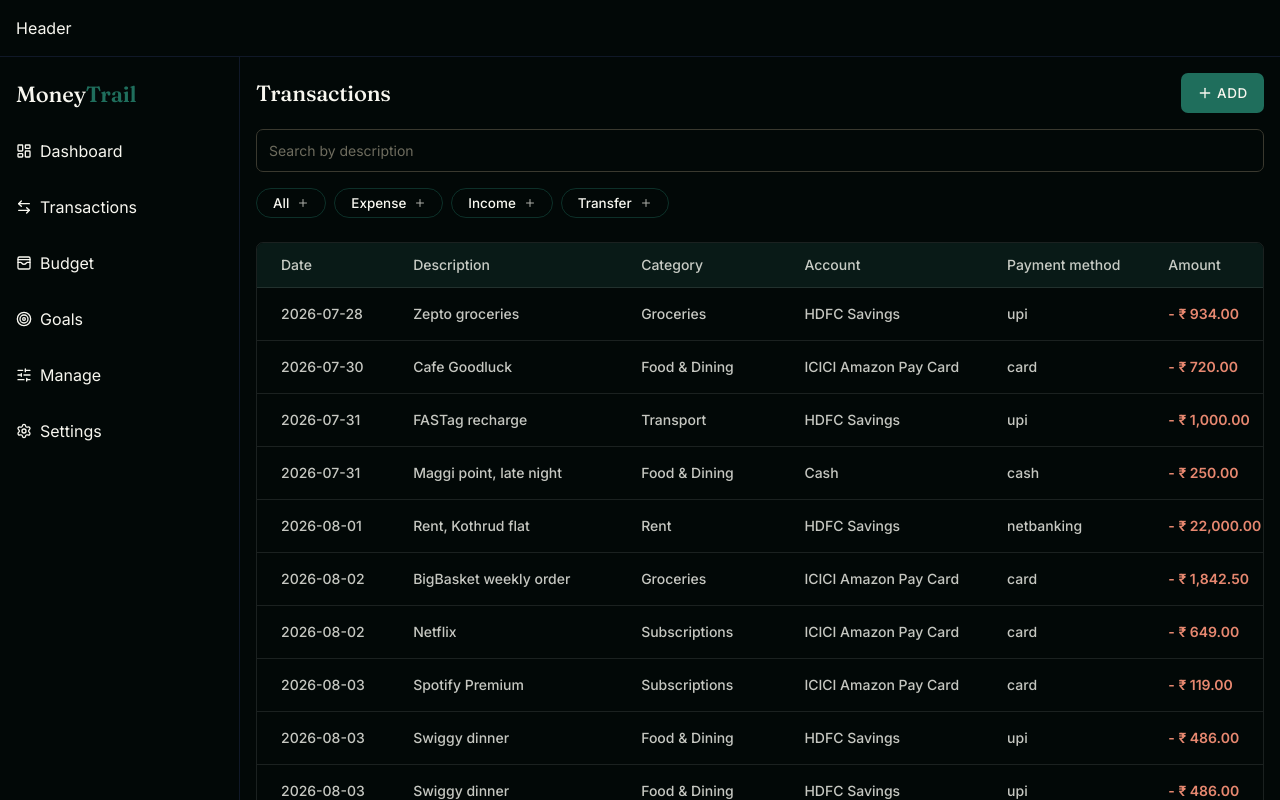
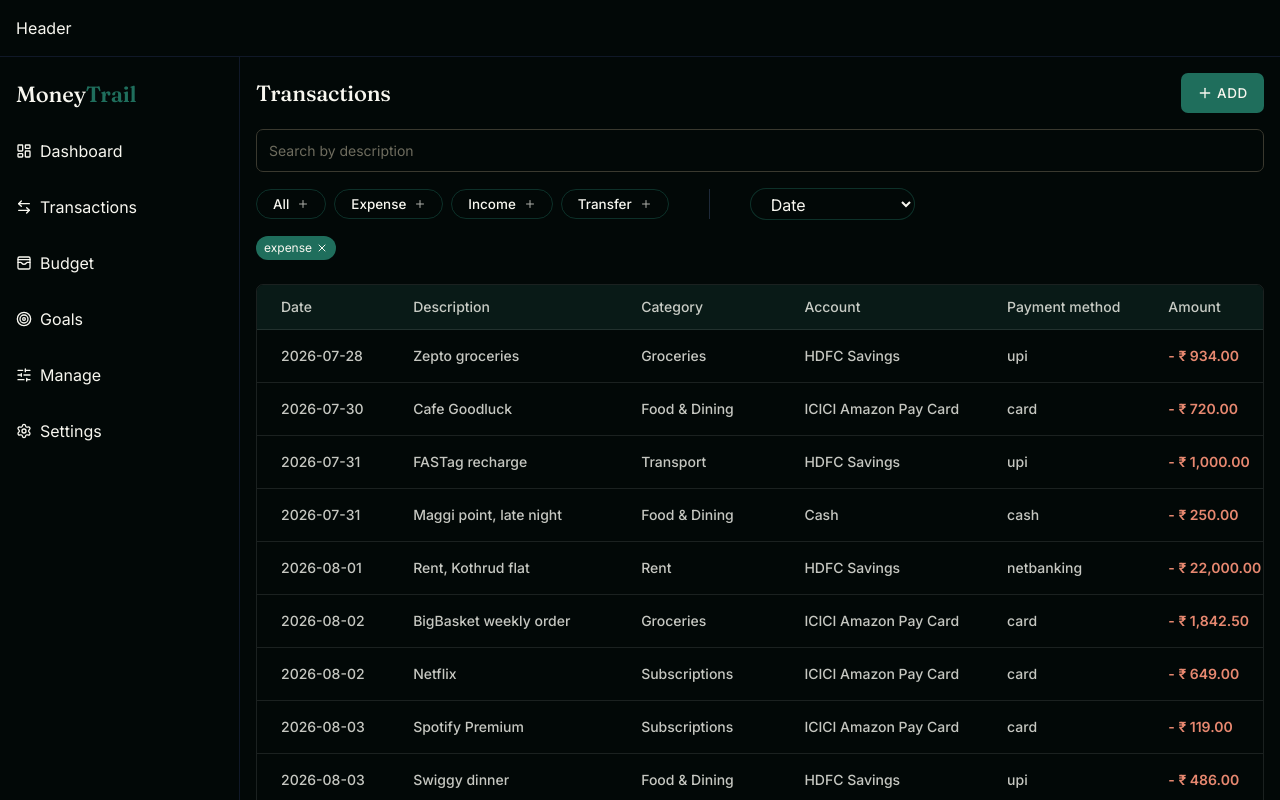
Before and after one commit to mohit-vb/moneytrail, a React (Vite) app: page /transactions in a window 1280 px wide. Both pictures are taken after a click on the button "Expense". Built offline with nearby package versions, Linux system fonts and the light colour scheme.

Commit message:
feat : add filter by current date, utility functions to filter data for transactions, fix UI for filter bar

```diff
--- /dev/null
+++ b/src/features/transactions/components/ActiveFilterChips.tsx
@@ -0,0 +1,20 @@
+import { X } from "lucide-react";
+import type { Transaction } from "../../../domain/types/transactions";
+
+type ActiveFilterChipsProps = {
+  transactionType: Transaction["type"] | "all";
+  onRemove: () => void;
+};
+
+export default function ActiveFilterChips({
+  transactionType,
+  onRemove,
+}: ActiveFilterChipsProps) {
+  if (transactionType === "all") return null;
+  return (
+    <div className="bg-accent rounded-full inline-flex items-center gap-1 px-2 py-1 text-xs ">
+      <span>{transactionType}</span>
+      <X className="size-3 cursor-pointer" onClick={onRemove} />
+    </div>
+  );
+}
--- /dev/null
+++ b/src/features/transactions/components/TransactionDateFilter.tsx
@@ -0,0 +1,26 @@
+import type { TransactionDateFilterValue } from "../../../domain/types/transactions";
+
+type TransactionDateFilter = {
+  dateFilter: TransactionDateFilterValue;
+  onFilter: (value: TransactionDateFilterValue) => void;
+};
+
+export default function TransactionDateFilter({
+  dateFilter,
+  onFilter,
+}: TransactionDateFilter) {
+  return (
+    <select
+      className="w-min border border-accent/40 py-1 px-4 rounded-full flex items-center gap-2 cursor-pointer bg-ink"
+      value={dateFilter}
+      onChange={(e) => onFilter(e.target.value as TransactionDateFilterValue)}
+    >
+      <option disabled={true} value="Date">
+        Date
+      </option>
+      <option value="this-month">This Month</option>
+      <option value="last-month">Last Month</option>
+      <option value="custom-range">Custom Range</option>
+    </select>
+  );
+}
--- a/src/features/transactions/components/TransactionTypeFilter.tsx
+++ b/src/features/transactions/components/TransactionTypeFilter.tsx
@@ -1,4 +1,4 @@
-import { Plus, X } from "lucide-react";
+import { Plus } from "lucide-react";
 import type { Transaction } from "../../../domain/types/transactions";
 
 type TransactionFilterType = Transaction["type"] | "all";
@@ -23,7 +23,7 @@ export default function TransactionTypeFilter({
   onFilter,
 }: TransactionTypeFilterProps) {
   return (
-    <div className="flex items-center gap-2 mt-4">
+    <div className="flex items-center gap-2 border-r border-r-gray-800 pr-10">
       {transactionTypeOptions.map((option) => (
         <button
           key={option.value}
--- a/src/features/transactions/transactionsUtils.ts
+++ b/src/features/transactions/transactionsUtils.ts
@@ -1,5 +1,8 @@
 import { seedAccounts, seedCategories } from "../../data/seeds";
-import type { Transaction } from "../../domain/types/transactions";
+import type {
+  Transaction,
+  TransactionDateFilterValue,
+} from "../../domain/types/transactions";
 
 const getAccountName = function (accountId: string) {
   const account = seedAccounts.find((acc) => acc.id === accountId);
@@ -40,10 +43,34 @@ const formatCurrency = function (amountMinor: number) {
   return formattedCurrency.replace("₹", "₹ ");
 };
 
+const filterTransactionsByDate = function (
+  transactions: Transaction[],
+  dateFilter: TransactionDateFilterValue,
+) {
+  if (dateFilter === "Date") return transactions;
+
+  const today = new Date();
+  const currentYear = today.getFullYear();
+  const currentMonth = today.getMonth() + 1;
+
+  if (dateFilter === "this-month") {
+    return transactions.filter((transaction) => {
+      const transactionDate = new Date(transaction.date);
+      return (
+        transactionDate.getFullYear() === currentYear &&
+        transactionDate.getMonth() + 1 === currentMonth
+      );
+    });
+  }
+
+  return transactions;
+};
+
 export {
   getAccountName,
   getCategoryName,
   getFilterTransactions,
   getSearchedTransactions,
   formatCurrency,
+  filterTransactionsByDate,
 };
--- a/src/pages/TransactionsPage.tsx
+++ b/src/pages/TransactionsPage.tsx
@@ -1,11 +1,18 @@
 import { useState } from "react";
 import type { Transaction } from "../domain/types/transactions";
+import type { TransactionDateFilterValue } from "../domain/types/transactions";
 import { goldenFixture } from "../data/seeds";
 import { Plus } from "lucide-react";
 import { Button, InputEl } from "../ui";
-import TransactionTable from "../features/transactions/components/TransactionTable";
-import TransactionTypeFilter from "../features/transactions/components/TransactionTypeFilter";
 import {
+  TransactionTable,
+  TransactionTypeFilter,
+  TransactionDateFilter,
+  ActiveFilterChips,
+} from "../features/transactions/components";
+
+import {
+  filterTransactionsByDate,
   getFilterTransactions,
   getSearchedTransactions,
 } from "../features/transactions/transactionsUtils";
@@ -15,9 +22,21 @@ export default function TransactionsPage() {
   const [transactionType, setTransactionType] = useState<
     Transaction["type"] | "all"
   >("all");
+  const [dateFilter, setDateFilter] =
+    useState<TransactionDateFilterValue>("Date");
 
   const handleFilterTransaction = function (type: Transaction["type"] | "all") {
     setTransactionType(type);
+  };
+
+  const handleRemoveFilterTransaction = function () {
+    setTransactionType("all");
+  };
+
+  const handleFilterTransactionByDate = function (
+    value: TransactionDateFilterValue,
+  ) {
+    setDateFilter(value);
   };
 
   const typeFilteredTransactions = getFilterTransactions(
@@ -28,6 +47,11 @@ export default function TransactionsPage() {
   const searchedTransactions = getSearchedTransactions(
     typeFilteredTransactions,
     search,
+  );
+
+  const dateFilteredTransactions = filterTransactionsByDate(
+    searchedTransactions,
+    dateFilter,
   );
 
   return (
@@ -45,11 +69,22 @@ export default function TransactionsPage() {
         onChange={(e) => setSearch(e.target.value)}
         value={search}
       />
-
-      <TransactionTypeFilter onFilter={handleFilterTransaction} />
+      <div className="flex items-center gap-10 mt-4">
+        <TransactionTypeFilter onFilter={handleFilterTransaction} />
+        <TransactionDateFilter
+          dateFilter={dateFilter}
+          onFilter={handleFilterTransactionByDate}
+        />
+      </div>
+      <div className="mt-4 flex items-center gap-2">
+        <ActiveFilterChips
+          transactionType={transactionType}
+          onRemove={handleRemoveFilterTransaction}
+        />
+      </div>
 
       <div className="mt-6">
-        <TransactionTable transactions={searchedTransactions} />
+        <TransactionTable transactions={dateFilteredTransactions} />
       </div>
     </div>
   );
```
